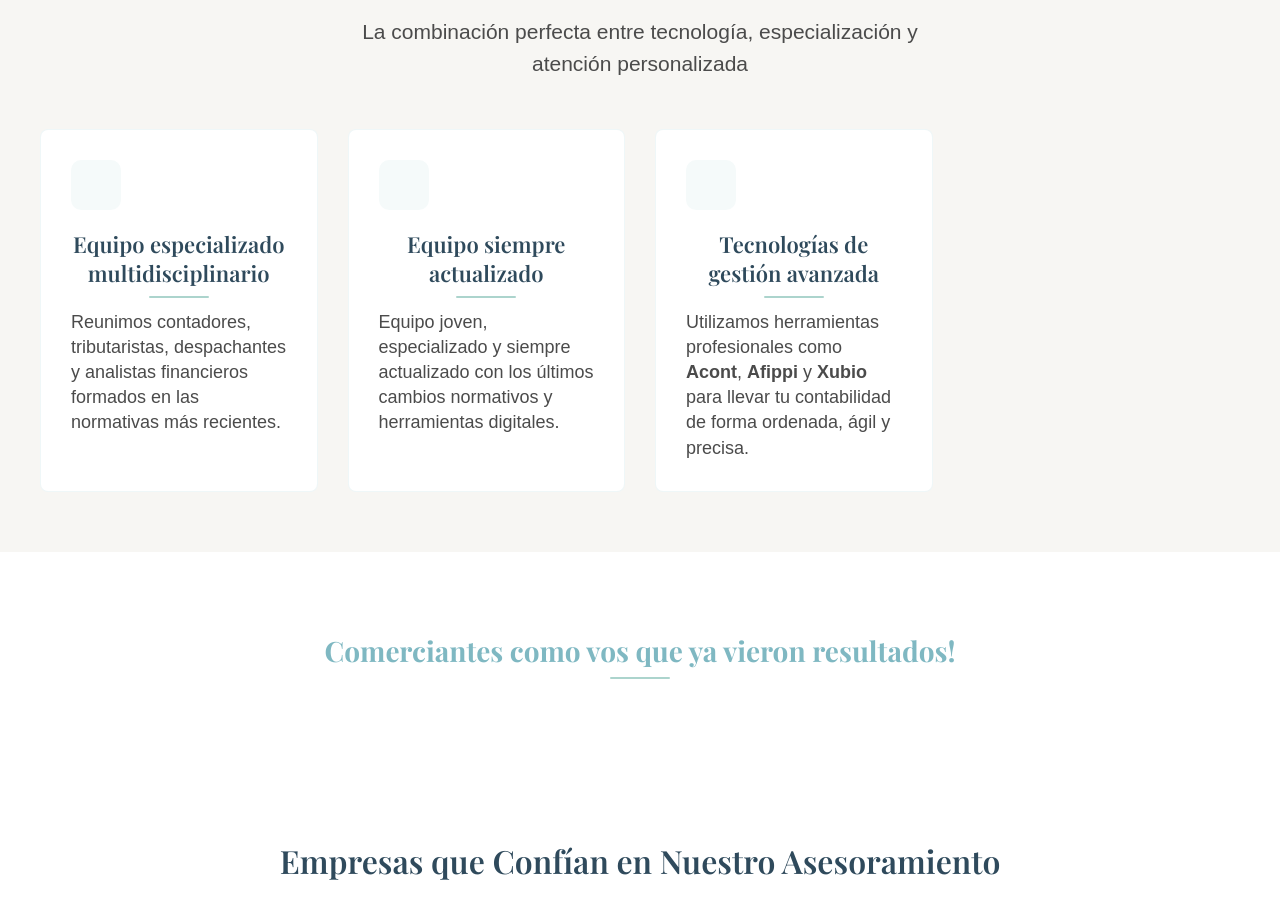
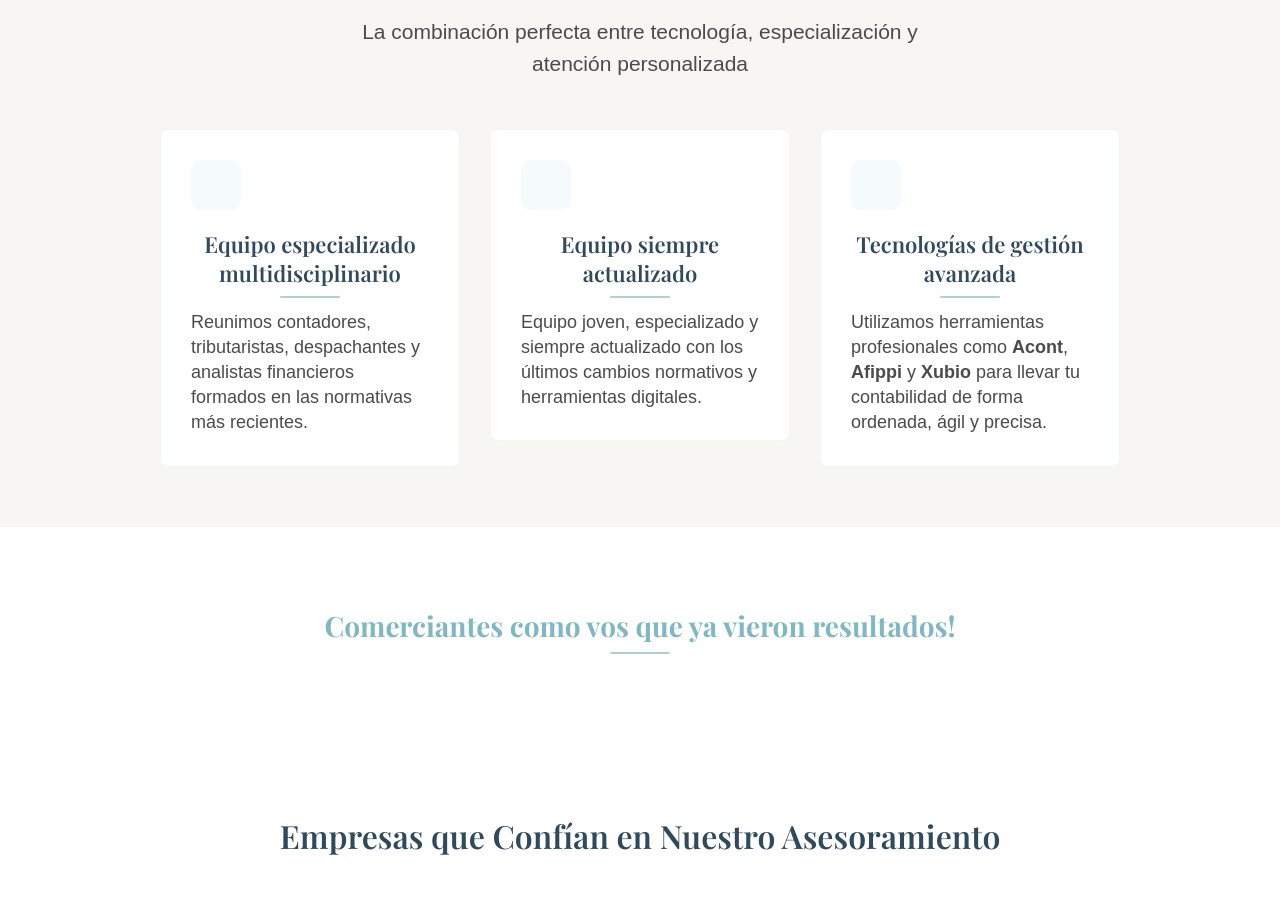
Before and after one commit to agosGentille/ContadorIB-Web, a React (Create React App) app in the folder client/: page / in a window 1280 px wide. Shown: the part 2680-3600 px from the top of the page. Built offline with nearby package versions, Linux system fonts and the light colour scheme; no server answers; a web font is replaced by a local one.

Commit message:
fix minimos

```diff
--- a/client/src/Components/Hero.js
+++ b/client/src/Components/Hero.js
@@ -30,7 +30,7 @@ const slides = [
   },
   {
     eyebrow: "Para Cada Etapa",
-    titulo: "Desde el inicio hasta crecer",
+    titulo: "Crecé sin límites",
     texto: "Te acompañamos desde el monotributo hasta la constitución de tu sociedad.",
     fondo: fondoCalculadora,
   },
--- a/client/src/Styles/HomeStyle.css
+++ b/client/src/Styles/HomeStyle.css
@@ -532,12 +532,11 @@ html{
 
 /* Grid de beneficios COMPACTO */
 .beneficios-grid {
-    display: grid;
-    grid-template-columns: repeat(auto-fit, minmax(250px, 1fr));
+    display: flex;
+    flex-wrap: wrap;
+    justify-content: center;
     gap: 1.5rem;
-    justify-content: center;
 }
-
 .beneficio-item {
     background: var(--color-fondo);
     padding: 1.5rem;
@@ -547,7 +546,9 @@ html{
     display: flex;
     flex-direction: column;
     height: 100%;
-    min-height: 180px; /* Altura mínima compacta */
+    min-height: 180px;
+    flex: 1 1 250px;   /* crece/achica, pero arranca en 250px como antes */
+    max-width: 320px;  /* evita que una sola tarjeta se estire demasiado si queda sola en la fila */
 }
 
 .beneficio-item:hover {
@@ -596,12 +597,29 @@ html{
         font-size: 1.5rem;
     }
 
-    .beneficios-grid {
-        grid-template-columns: 1fr;
-        gap: 1.2rem;
+    .beneficio-item {
+        padding: 1.2rem;
+        min-height: 160px;
+    }
+
+    .icono-beneficio {
+        width: 45px;
+        height: 45px;
+        font-size: 1.8rem;
+    }
+}
+@media (max-width: 768px) {
+    .PorQueElegirnos {
+        padding: 2.5rem 1rem;
+    }
+
+    .titulo-eleginos {
+        font-size: 1.5rem;
     }
 
     .beneficio-item {
+        flex: 1 1 100%;
+        max-width: 100%;
         padding: 1.2rem;
         min-height: 160px;
     }
@@ -614,14 +632,16 @@ html{
 }
 
 @media (min-width: 1024px) {
-    .beneficios-grid {
-        grid-template-columns: repeat(2, 1fr);
+    .beneficio-item {
+        flex: 1 1 280px;
+        max-width: 340px;
     }
 }
 
 @media (min-width: 1200px) {
-    .beneficios-grid {
-        grid-template-columns: repeat(4, 1fr);
+    .beneficio-item {
+        flex: 1 1 260px;
+        max-width: 300px;
     }
 }
 
```
